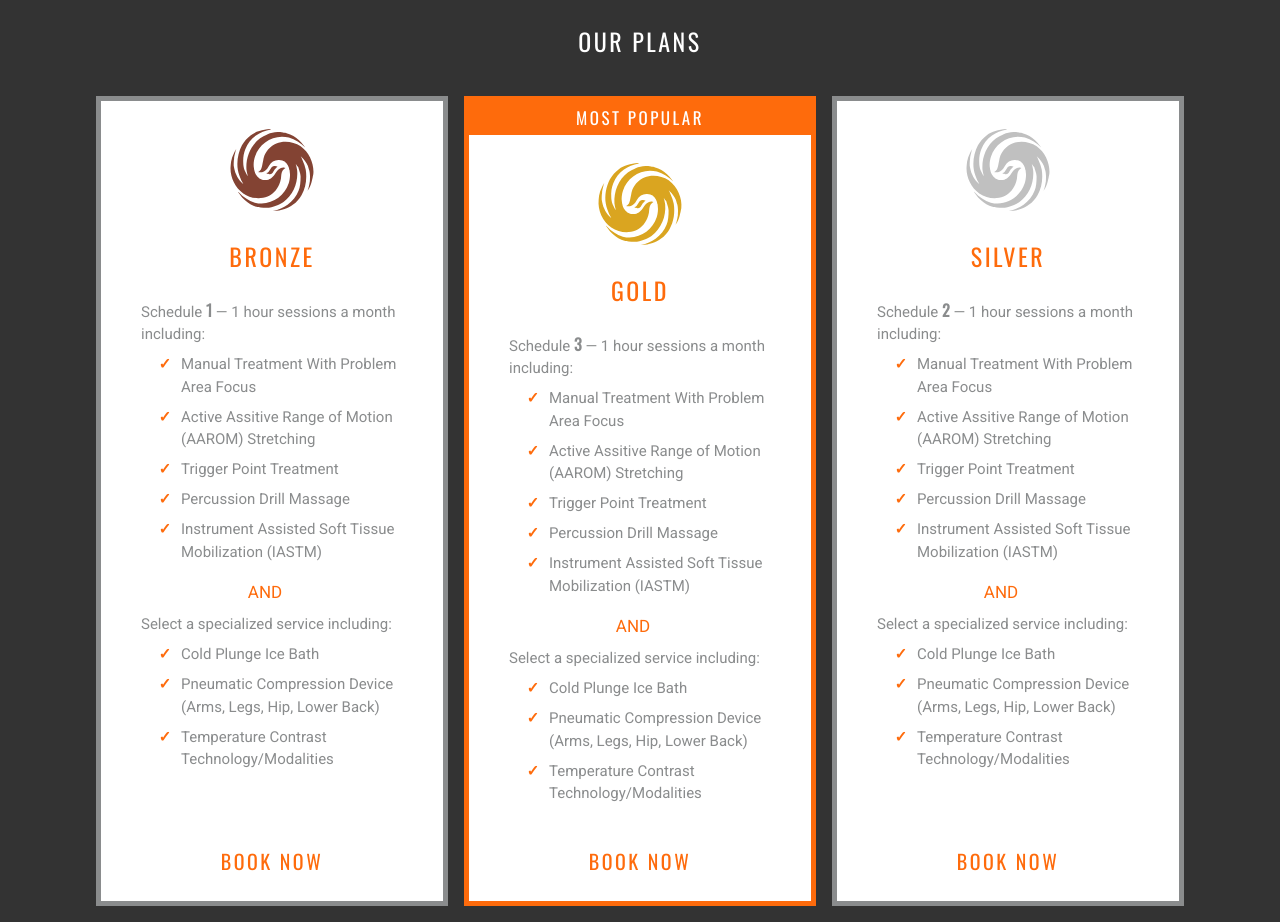
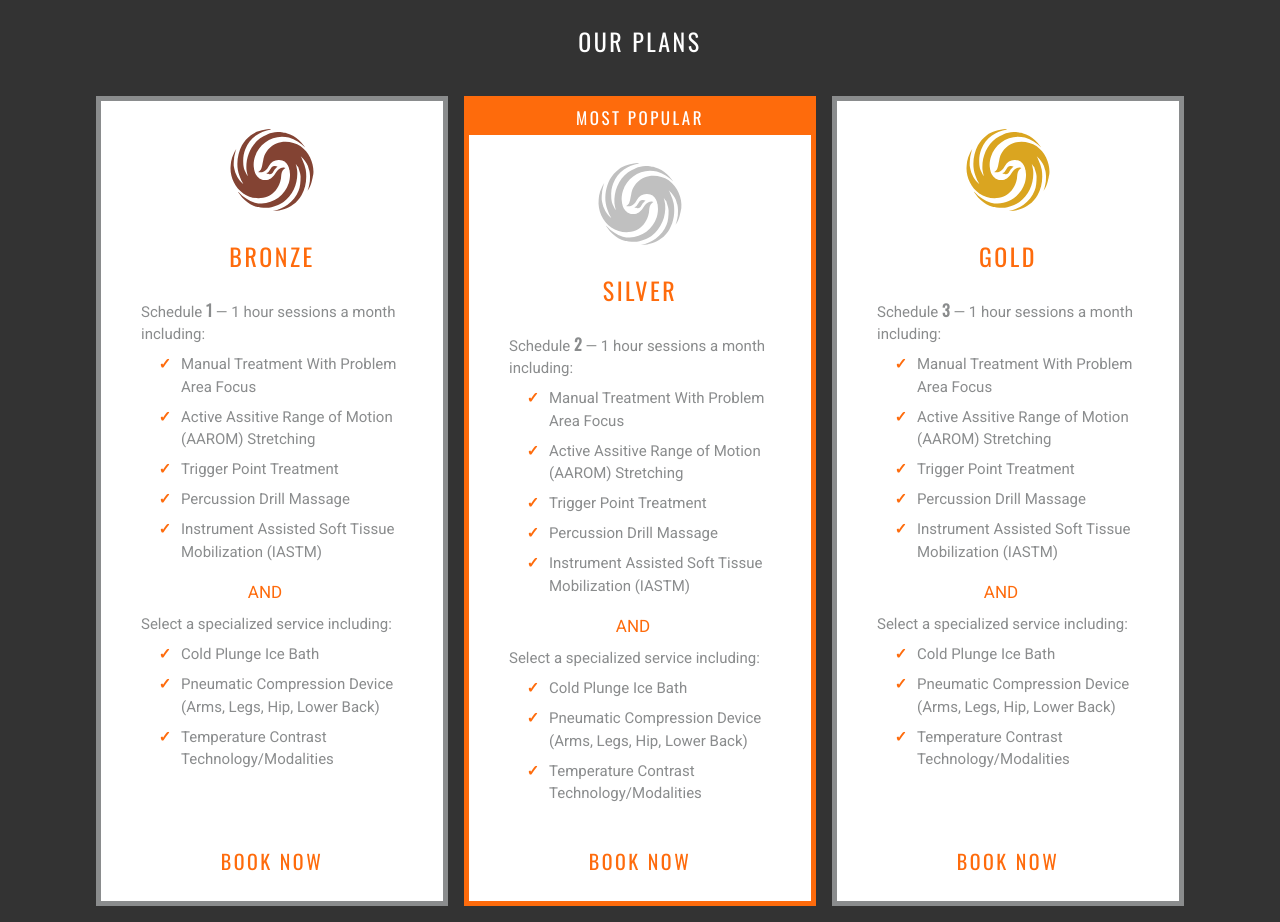
Before and after one commit to oarnosa/phoenix-wellness-next, a Next.js app: page / in a window 1280 px wide. Shown: the part 4260-5182 px from the top of the page. Built offline with nearby package versions, Linux system fonts and the light colour scheme.

Commit message:
Change most popular plan

```diff
--- a/src/app/page.jsx
+++ b/src/app/page.jsx
@@ -194,9 +194,9 @@ const Home = () => (
               <li>Temperature Contrast Technology/Modalities</li>
             </ul>
           </Plan>
-          <Plan special icon="/images/plans/plan-gold.svg" name="GOLD">
+          <Plan special icon="/images/plans/plan-silver.svg" name="SILVER">
             <li>
-              Schedule <b>3</b> &#8212; 1 hour sessions a month including:
+              Schedule <b>2</b> &#8212; 1 hour sessions a month including:
             </li>
             <ul className="plan__list-sub">
               <li>Manual Treatment With Problem Area Focus</li>
@@ -215,9 +215,9 @@ const Home = () => (
               <li>Temperature Contrast Technology/Modalities</li>
             </ul>
           </Plan>
-          <Plan icon="/images/plans/plan-silver.svg" name="SILVER">
+          <Plan icon="/images/plans/plan-gold.svg" name="GOLD">
             <li>
-              Schedule <b>2</b> &#8212; 1 hour sessions a month including:
+              Schedule <b>3</b> &#8212; 1 hour sessions a month including:
             </li>
             <ul className="plan__list-sub">
               <li>Manual Treatment With Problem Area Focus</li>
```
